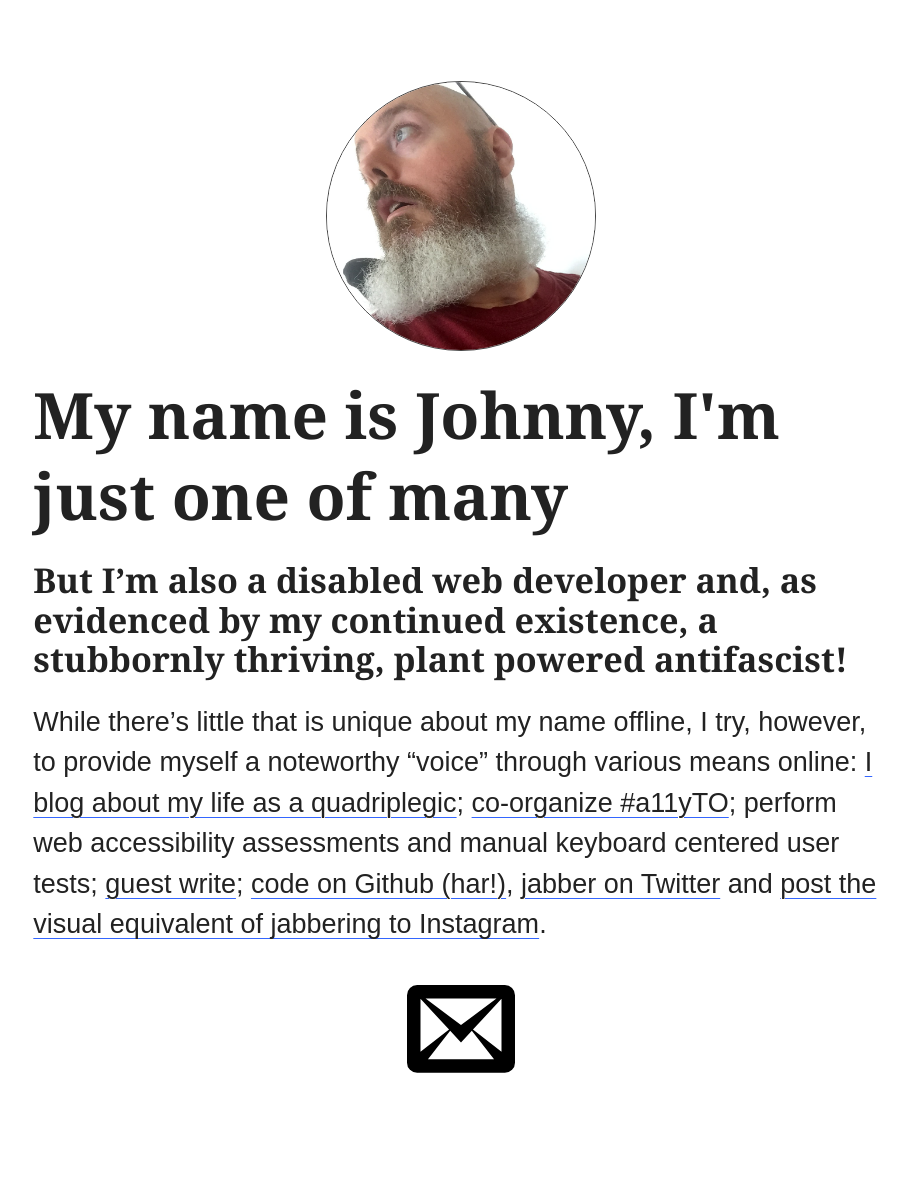
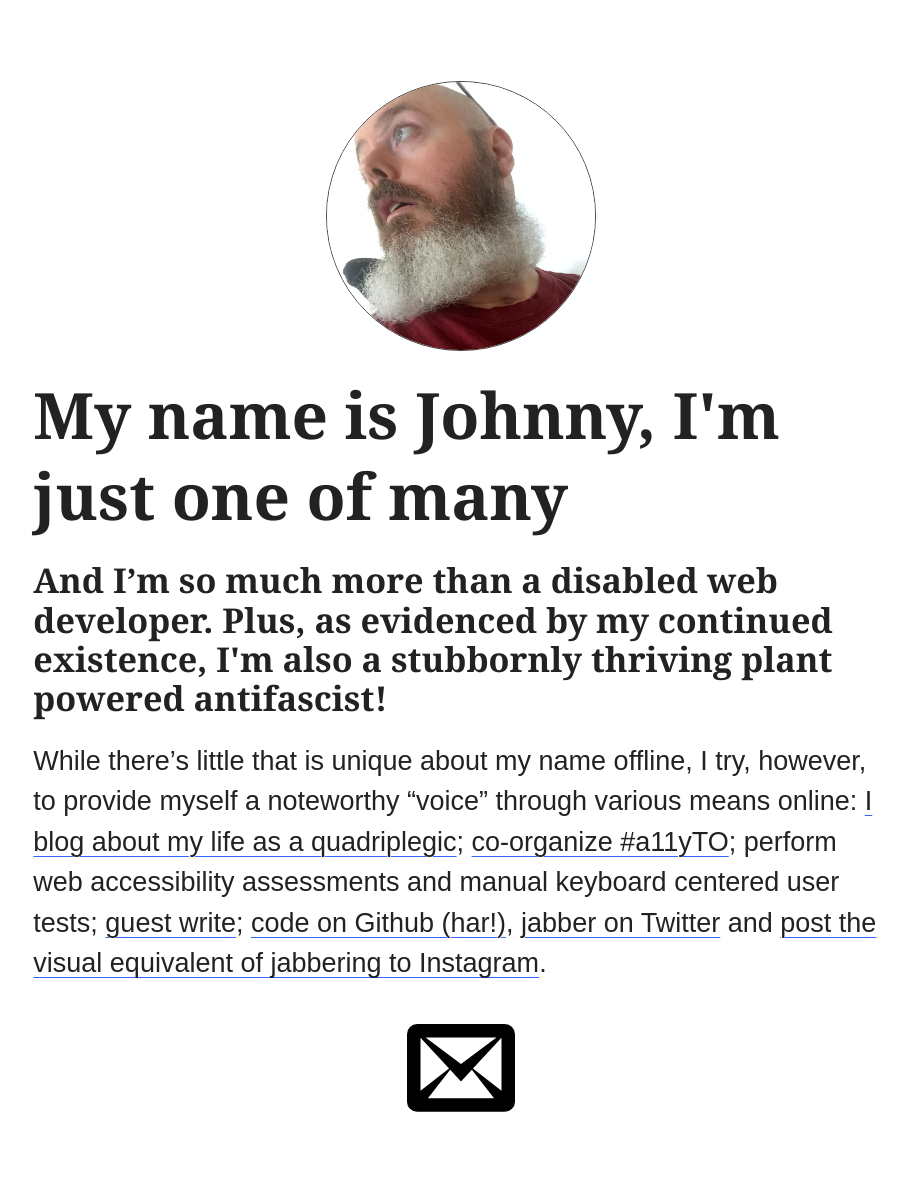
Before and after one commit to abledaccess/johnnydaux.org, a Jekyll site: the page built from index.md, in a window 1280 px wide. Shown: the whole page, without its empty margins (179-1085 px from the left). Built offline with Jekyll 4.4.1, drawn with Linux system fonts in a browser that asks for light colours; before the commit the page ends 1154 px from its top, so only the background shows below that.

Commit message:
Update copy

```diff
--- a/_config.yml
+++ b/_config.yml
@@ -14,7 +14,7 @@
 # You can create any custom variable you would like, and they will be accessible
 # in the templates via {{ site.myvariable }}.
 title: "My name is Johnny, I'm just one of many"
-description: "But I’m also a disabled web developer and, as evidenced by my continued existence, a stubbornly thriving, plant powered antifascist!"
+description: "And I’m so much more than a disabled web developer. Plus, as evidenced by my continued existence, I'm also a stubbornly thriving plant powered antifascist!"
 email: hi@johnnydaux.org
 baseurl: "" # the subpath of your site, e.g. /blog
 url: "http://johnnydaux.org/" # the base hostname & protocol for your site, e.g. http://example.com
```
